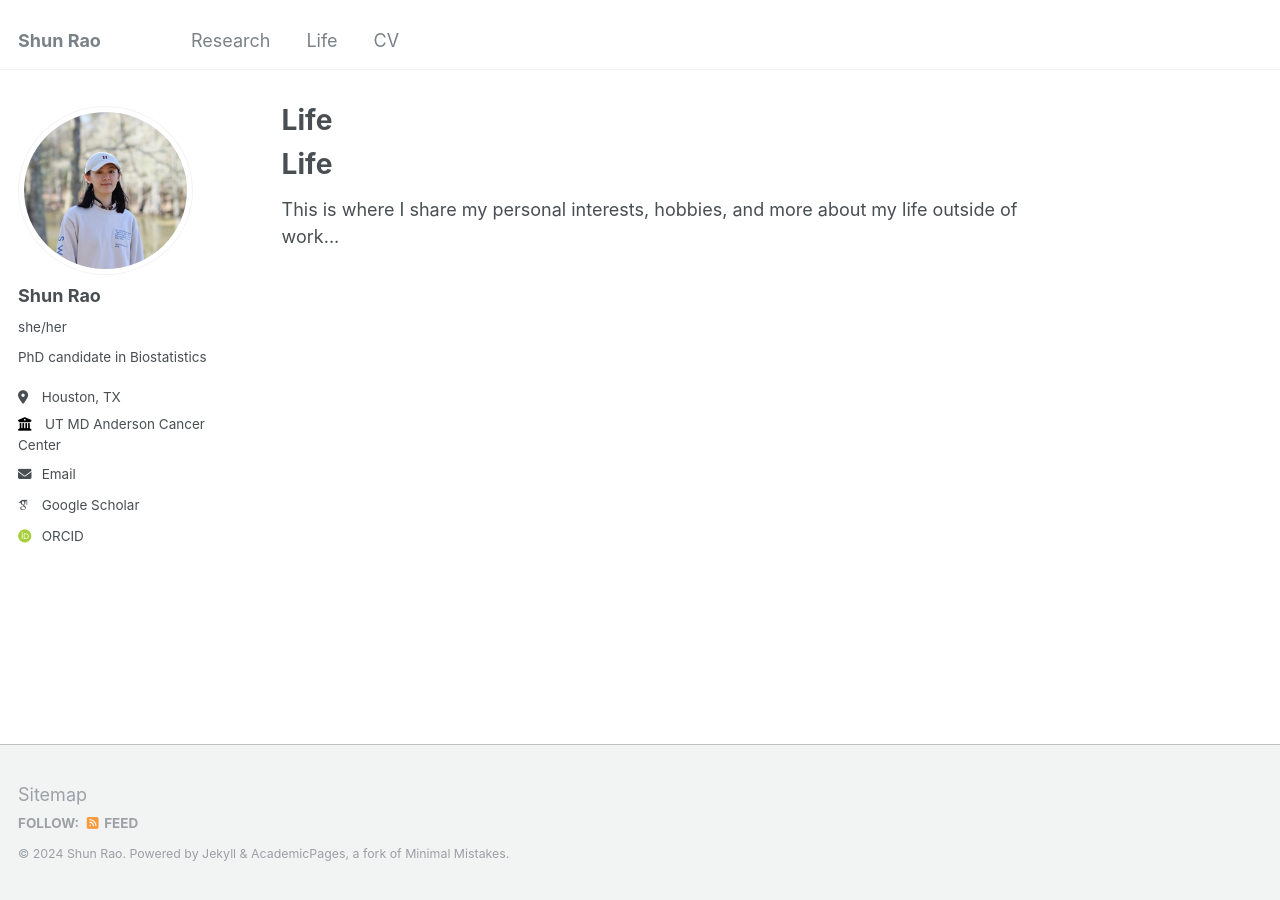
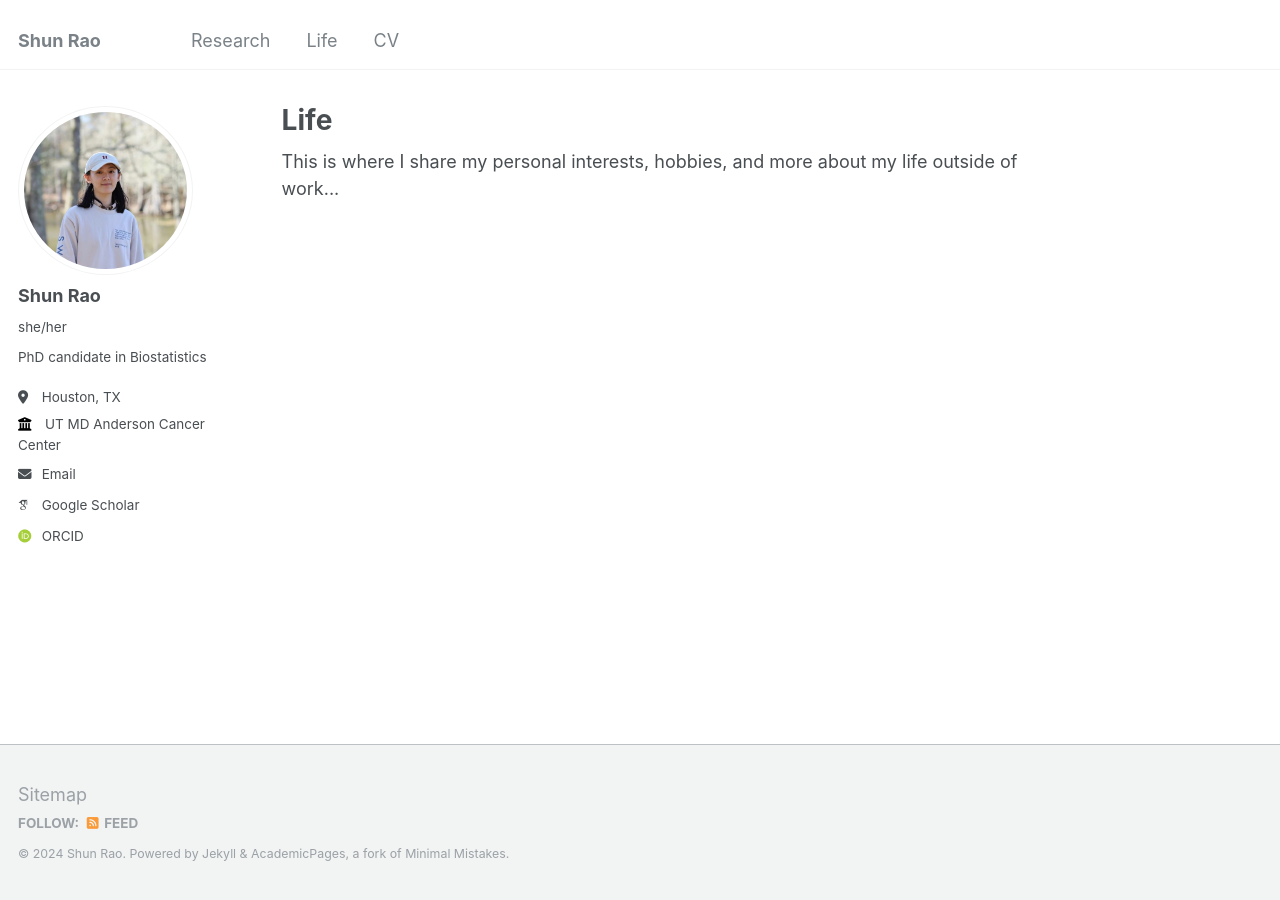
Before and after one commit to ShunRao8/shunrao8.github.io, a Jekyll site: the page built from _pages/life.html, in a window 1280 px wide. Built offline with Jekyll 4.4.1, drawn with Linux system fonts in a browser that asks for light colours; some web fonts are replaced.

Commit message:
Update life.html

```diff
--- a/_pages/life.html
+++ b/_pages/life.html
@@ -4,5 +4,4 @@ title: "Life"
 permalink: /life/
 ---
 
-<h1>Life</h1>
 <p>This is where I share my personal interests, hobbies, and more about my life outside of work...</p>
```
